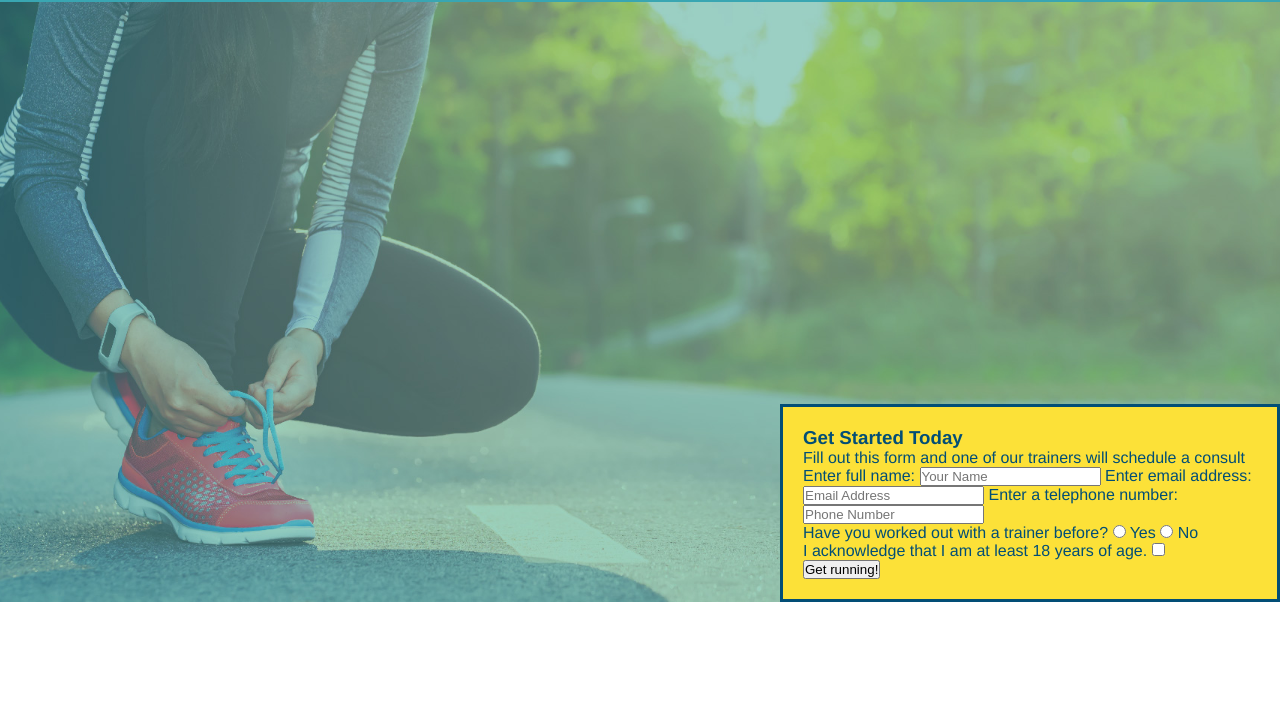
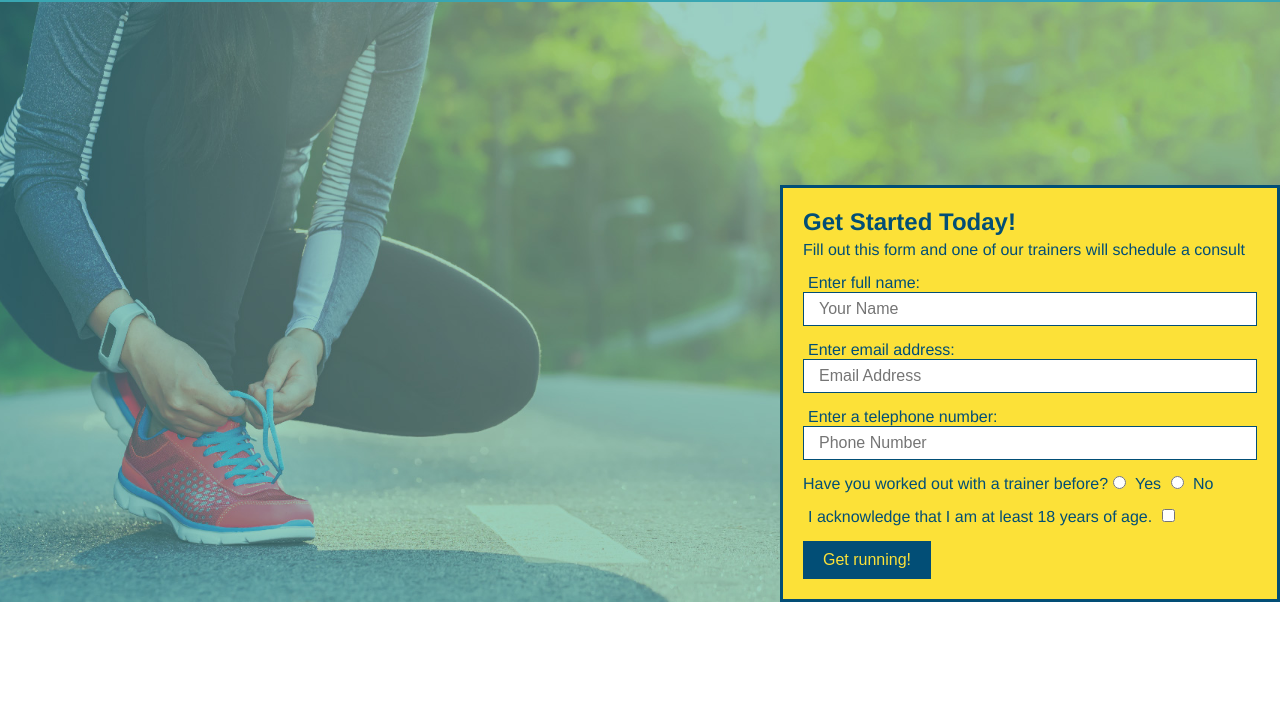
Before and after one commit to jjakobsons87/run-buddy, a plain HTML site: page index.html in a window 1280 px wide. Shown: the part 80-800 px from the top of the page. Drawn offline with Linux system fonts and the light colour scheme.

Commit message:
updated hero styling

```diff
--- a/assets/css/style.css
+++ b/assets/css/style.css
@@ -89,4 +89,34 @@ section {
     right: 0px;
 }
 
+.hero-form h3 {
+    font-size: 24px;
+    margin: 0;
+}
+
+.hero-form p {
+    margin: 5px 0 15px 0;
+}
+
+.form-input {
+    border: 1px solid #024e76;
+    display: block;
+    padding: 7px 15px;
+    font-size: 16px;
+    color: #024e76;
+    width: 100%;
+    margin-bottom: 15px;
+}
+
+.hero-form label {
+    margin: 0 5px;
+}
+
+.hero-form button {
+    color: #fce138;
+    background-color: #024e76;
+    border: none;
+    padding: 10px 20px;
+    font-size: 16px;
+}
 /* hero sytle end*/
--- a/index.html
+++ b/index.html
@@ -37,16 +37,16 @@
         <!-- Hero Section -->
         <section class ="hero">
             <div class ="hero-form">
-                <h3>Get Started Today</h3>
+                <h3>Get Started Today!</h3>
                 <p>Fill out this form and one of our trainers will schedule a consult</p>
-            <!-- Add form element-->
+            <!-- form element-->
                 <form>
                     <label for="name">Enter full name:</label>
-                    <input type="text" placeholder="Your Name" name="name" id="name" />
+                    <input type="text" placeholder="Your Name" name="name" id="name" class="form-input"/>
                     <label for="email">Enter email address:</label>
-                    <input type="text" placeholder="Email Address" name="email" id="email" />
+                    <input type="text" placeholder="Email Address" name="email" id="email" class="form-input" />
                     <label for="phone">Enter a telephone number:</label>
-                    <input type="text" placeholder="Phone Number" name="phone" id = "phone" />
+                    <input type="text" placeholder="Phone Number" name="phone" id = "phone" class="form-input" />
                     <p>
                         Have you worked out with a trainer before?
                         <input type ="radio" name="trainer-confirm" id="trainer-yes" />
```
